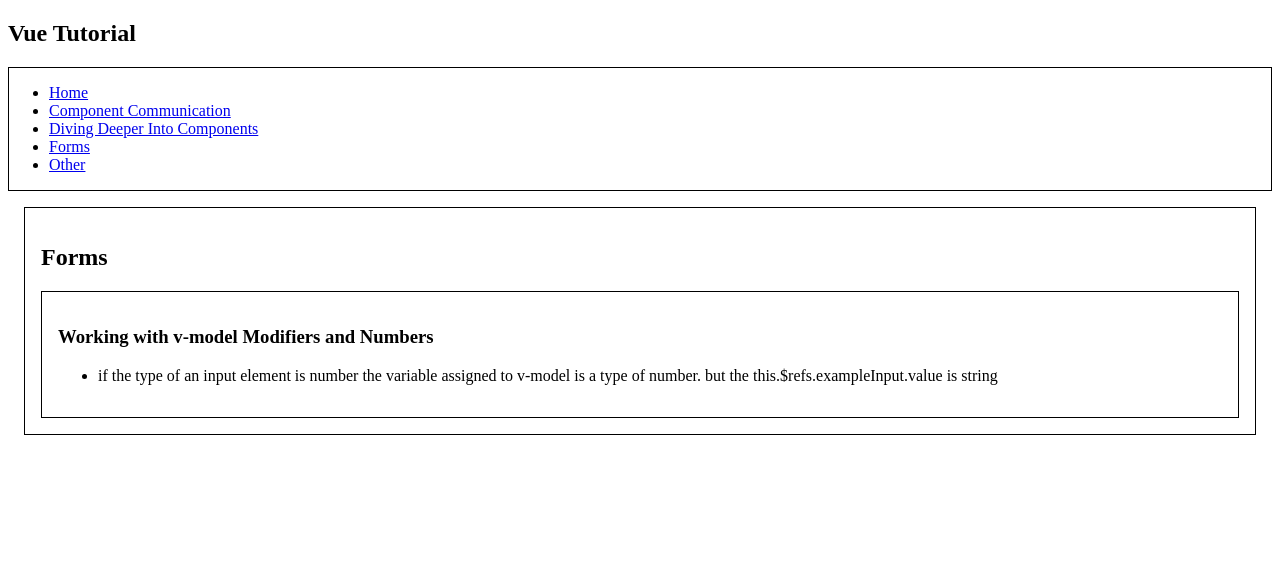
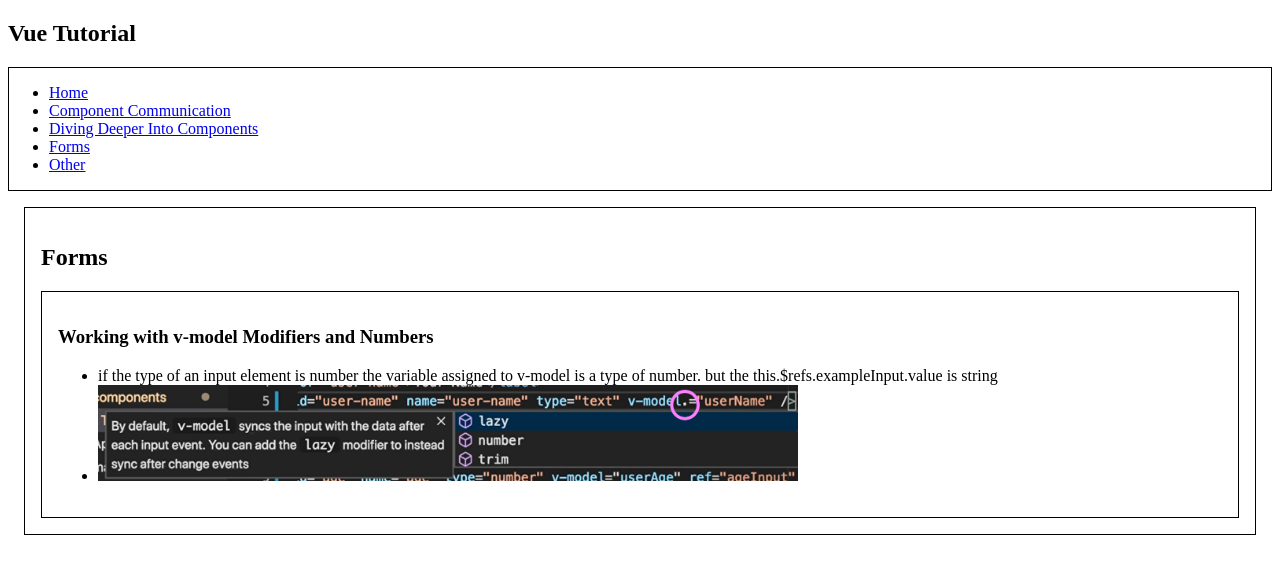
Before and after one commit to MohammadFAHssn/V_u_e, a Vue app in the folder vue-project/: page /forms in a window 1280 px wide. Shown: the top 574 px of the page. Built offline with nearby package versions, Linux system fonts and the light colour scheme.

Commit message:
unstable

```diff
--- a/vue-project/src/components/Forms/Forms.vue
+++ b/vue-project/src/components/Forms/Forms.vue
@@ -10,6 +10,10 @@
         if the type of an input element is number the variable assigned to v-model is a type of
         number. but the this.$refs.exampleInput.value is string
       </li>
+
+      <li>
+        <img src="/src/assets/images/v-model.png" width="700px" />
+      </li>
     </ul>
   </section>
 </template>
```
Also changed, not shown: vue-project/src/assets/images/v-model.png (added).
